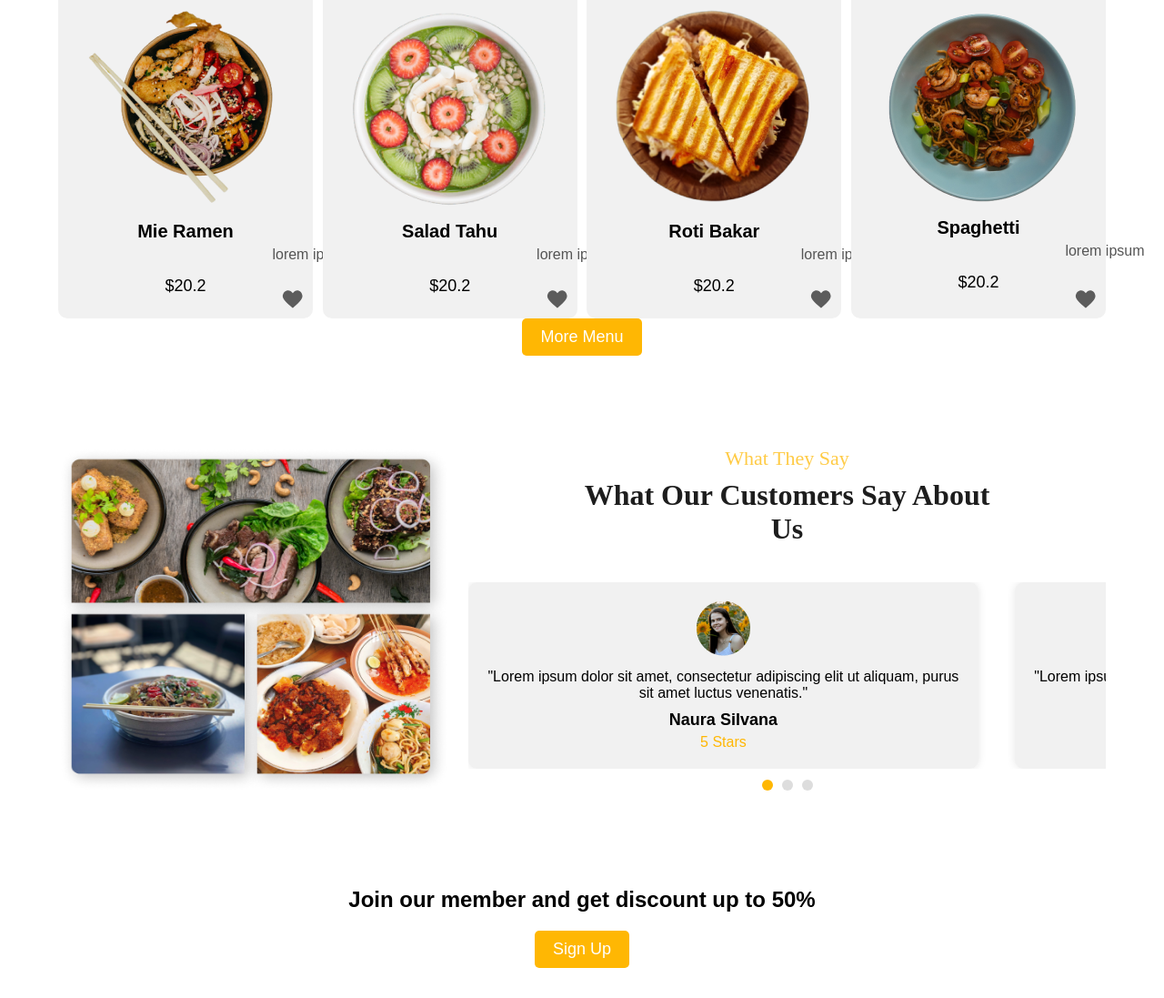
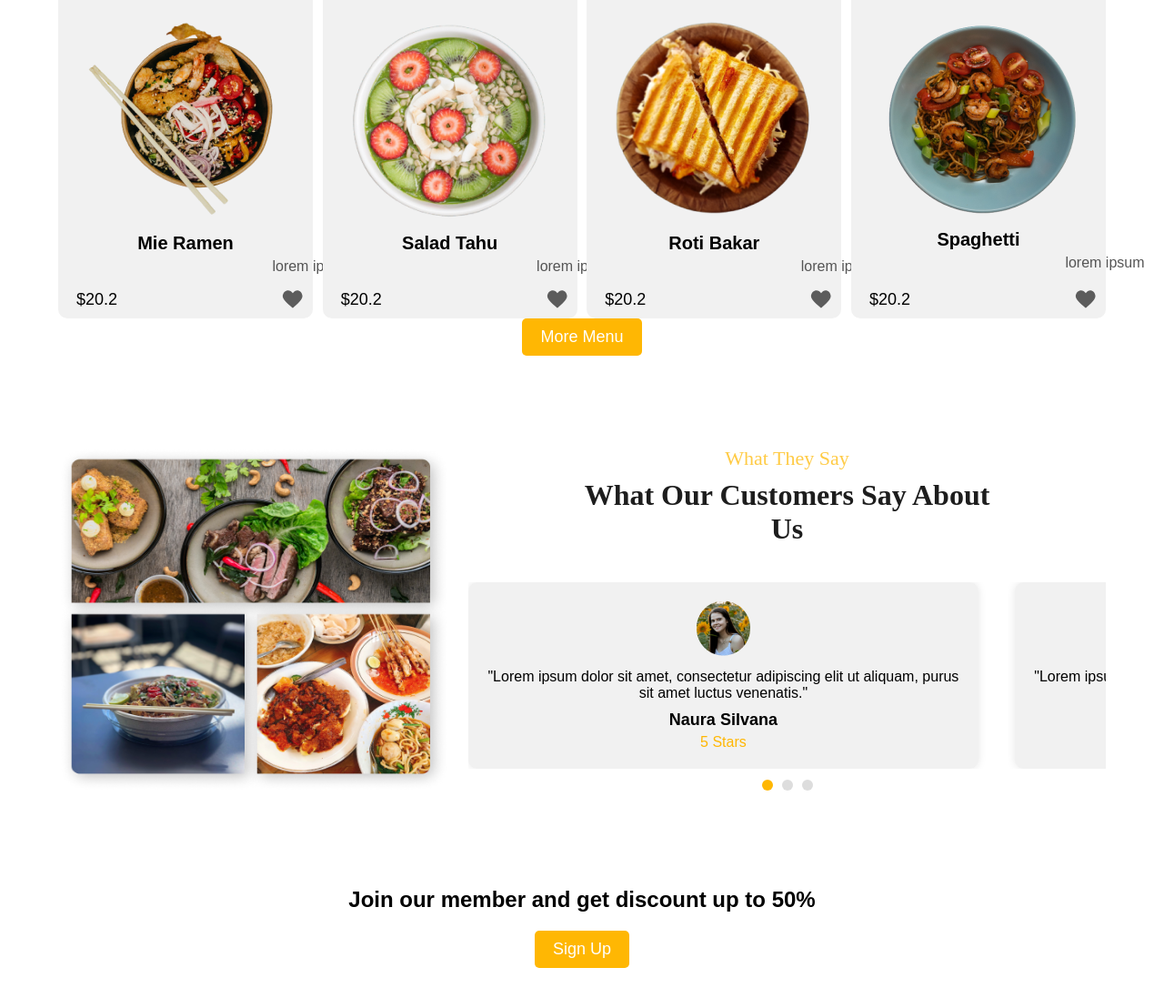
Before and after one commit to Muxammedali/Fresh-bite, a plain HTML site: page index.html in a window 1280 px wide. Shown: the part 1332-2429 px from the top of the page at 91% size. Drawn offline with Linux system fonts and the light colour scheme.

Commit message:
price correcting

```diff
--- a/css/style.css
+++ b/css/style.css
@@ -275,11 +275,15 @@ header {
   text-align: center; /* Центрирование текста */
 }
 
+/* Стили для цены */
 .menu-item span {
   font-size: 18px;
   color: #000000;
   display: block;
   margin-top: 5px;
+  position: absolute;
+  bottom: 10px;
+  left: 20px; /* Отступ слева */
 }
 
 /* Styles for heart icon animation */
```
